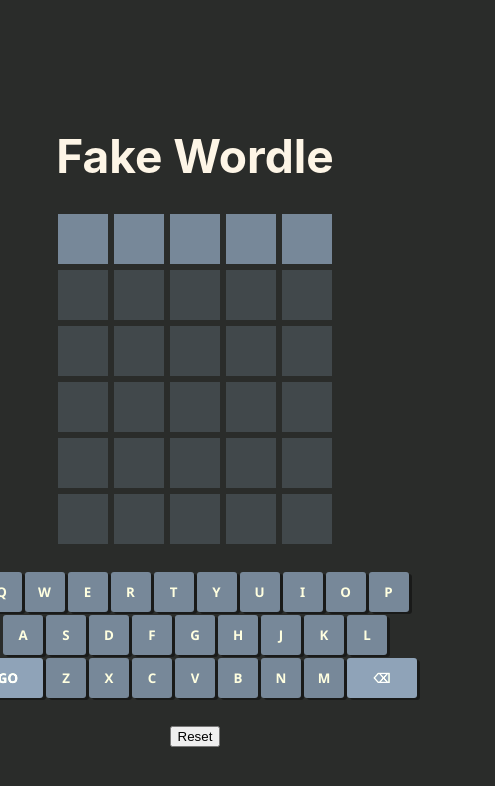
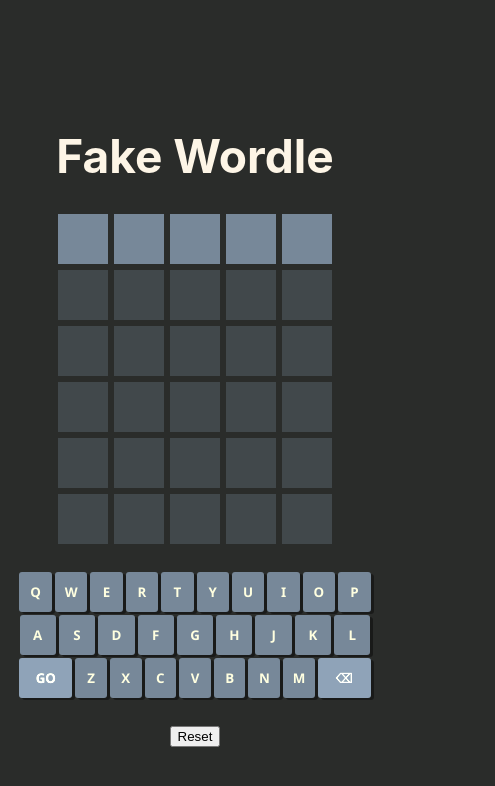
Before and after one commit to JnnyRdng/fakeWordle, a Next.js app: page / in a window 390 px wide. Shown: the top 786 px of the page, 495 px wide, since content can reach past the window. Built offline with nearby package versions, Linux system fonts and the light colour scheme.

Commit message:
look better on mobile

```diff
--- a/components/Keyboard.module.css
+++ b/components/Keyboard.module.css
@@ -1,7 +1,7 @@
 .keyboard {
   display: flex;
   flex-flow: column nowrap;
-  width: 600px;
+  width: 90vw;
   gap: 3px;
   align-items: center;
 }
```
